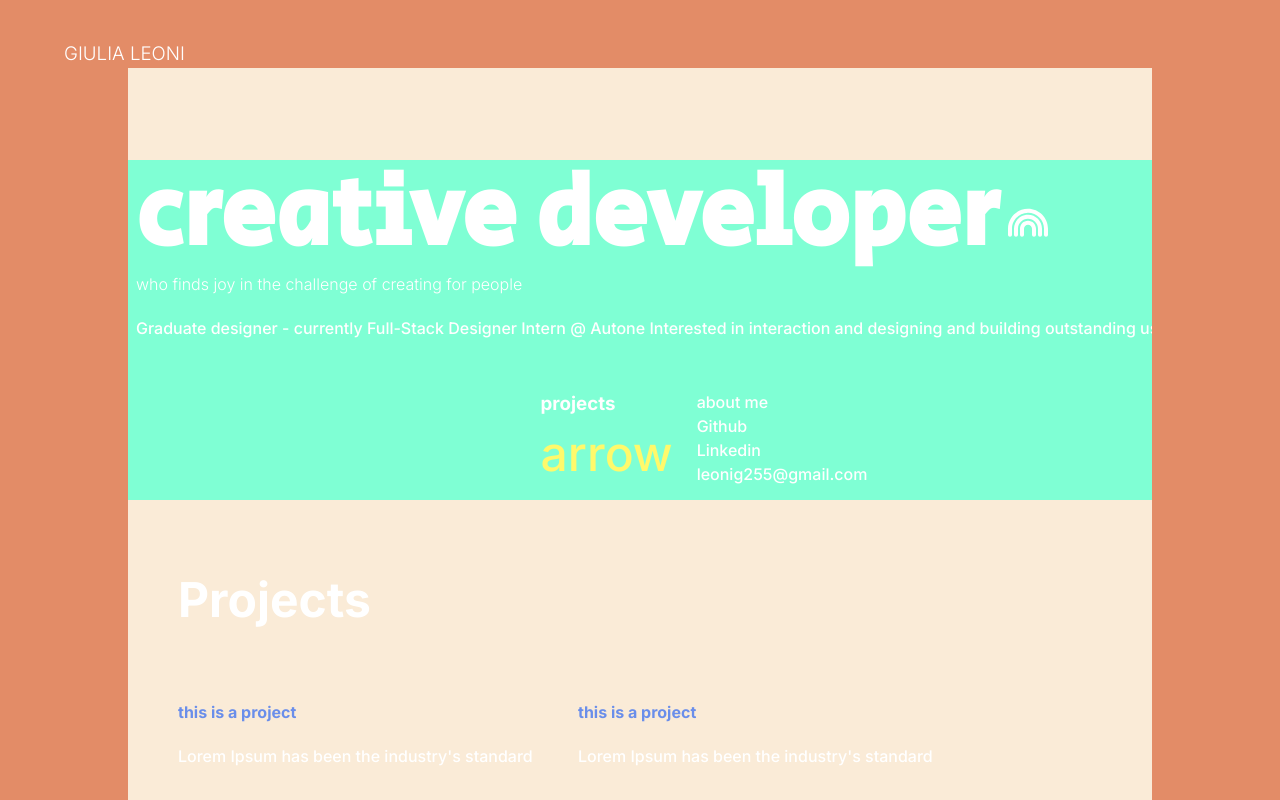
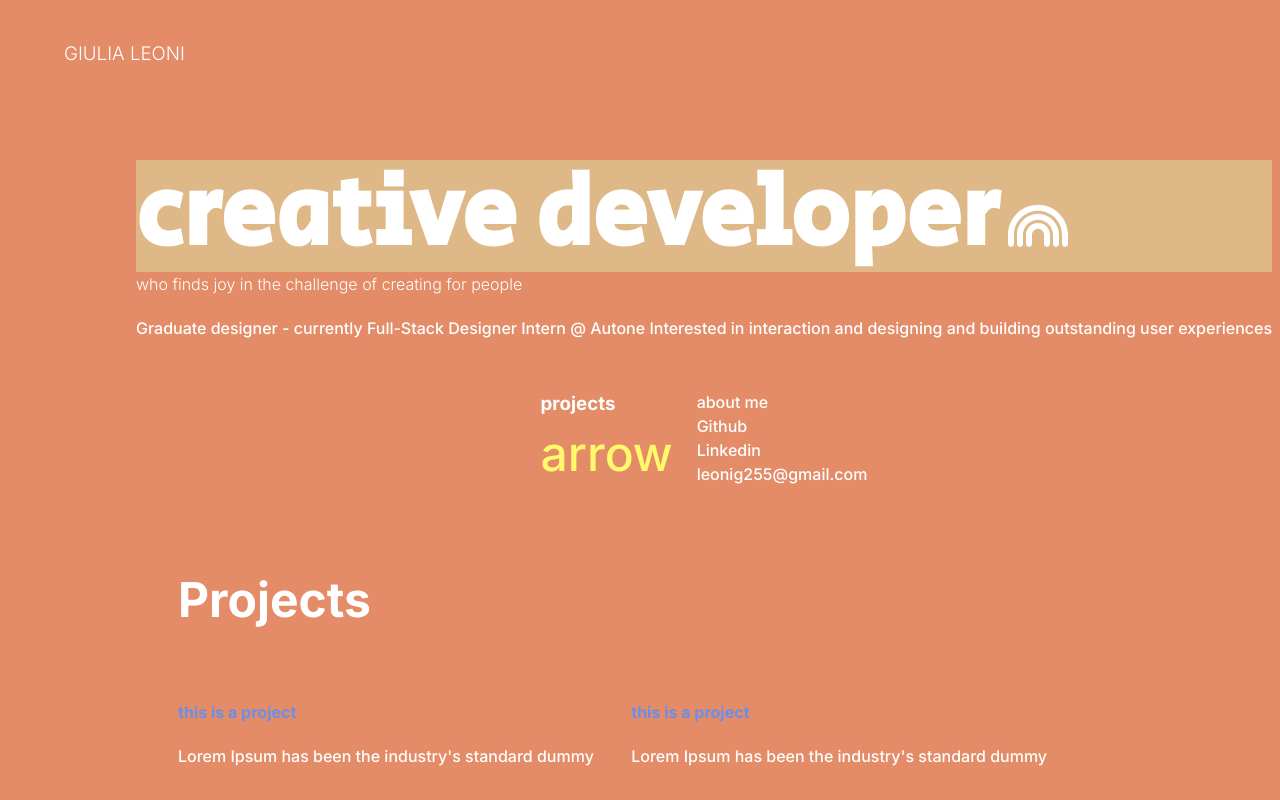
Before and after one commit to GiuliaLeoni/dev-portfolio, a React (Vite) app: page / in a window 1280 px wide. Shown: the top 800 px of the page. Built offline with nearby package versions, Linux system fonts and the light colour scheme.

Commit message:
resizing font awesome icon

```diff
--- a/src/components/Description/Description.tsx
+++ b/src/components/Description/Description.tsx
@@ -4,14 +4,17 @@ import { FontAwesomeIcon } from "@fortawesome/react-fontawesome";
 
 
 export const Description = () => {
+
+
+
     return (
         <>
             <section>
 
                 <section className={descrStyles.title}>
                     <h1 className={descrStyles.titleText}>creative developer</h1>
-                   <FontAwesomeIcon icon={faRainbow} size="2x"
-                   style={{paddingTop: '0.8rem'}}/>
+                   <FontAwesomeIcon className={descrStyles.icon} icon={faRainbow} size="2x" bounce
+                   style={{paddingTop: '1.3rem'}}/>
                 </section>
 
                    <h4>who finds joy in the challenge of creating for people</h4>
--- a/src/components/Description/description.module.scss
+++ b/src/components/Description/description.module.scss
@@ -4,7 +4,7 @@
     display: flex;
     gap: 0.5rem;
     align-items: center;
-    // background-color: burlywood;
+    background-color: burlywood;
 }
 
 .titleText {
@@ -13,6 +13,14 @@
     font-size: clamp(3.5rem, 7vw + 0.5rem, 7rem);
     line-height: 7rem;
 }
+
+.icon {
+    color: blue;
+    font-size: clamp(1rem, 3vw + 0.6rem, 3rem);
+}
+
+
+
 
 .text {
      font-size: 3rem;
--- a/src/components/Info/info.module.scss
+++ b/src/components/Info/info.module.scss
@@ -6,5 +6,5 @@
     flex-direction: column;
     align-items: center;
     margin-top: 10rem;
-    background-color: aquamarine;
+    // background-color: aquamarine;
 }
--- a/src/components/Main/main.module.scss
+++ b/src/components/Main/main.module.scss
@@ -1,6 +1,6 @@
 .container {
-    overflow: hidden;
+    // overflow: hidden;
     margin-left: 10vw;
     margin-right: 10vw;
-    background-color: antiquewhite;
+    // background-color: antiquewhite;
 }
```
